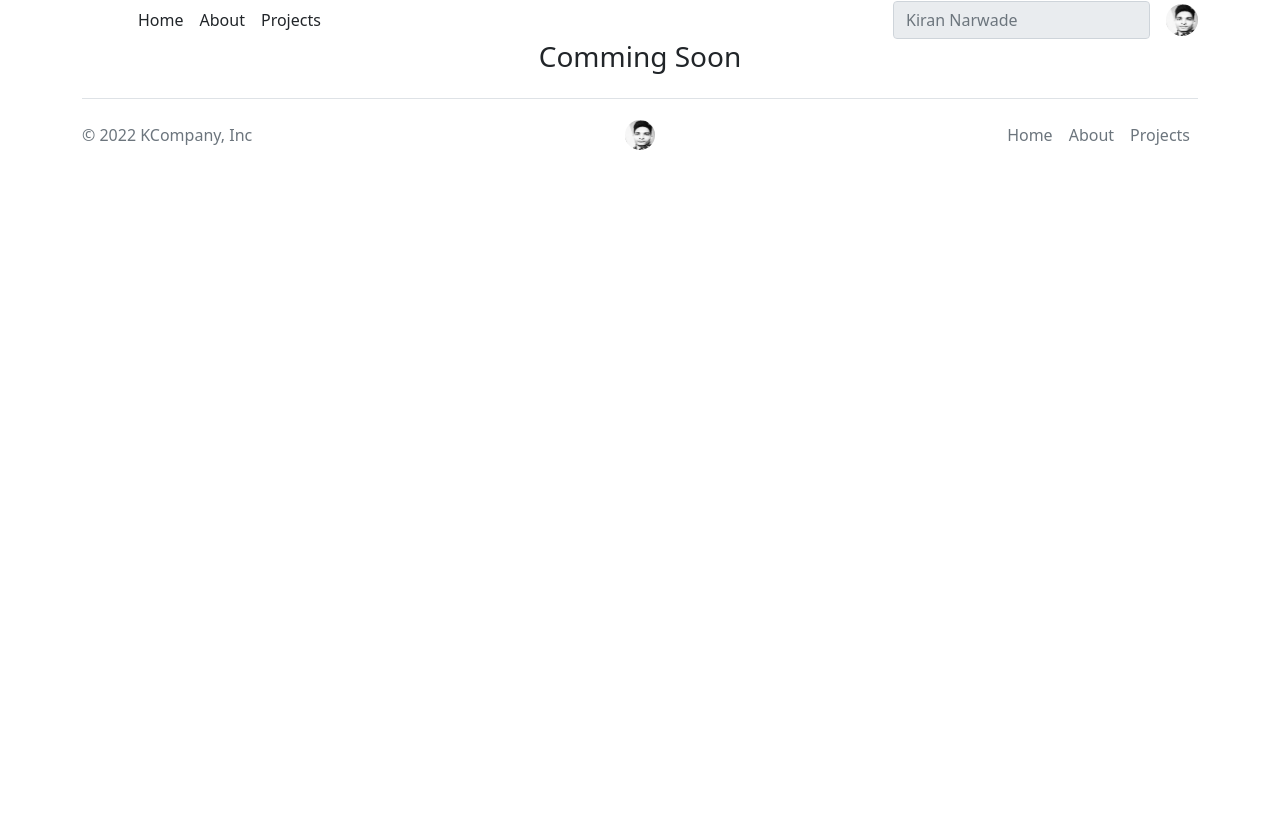
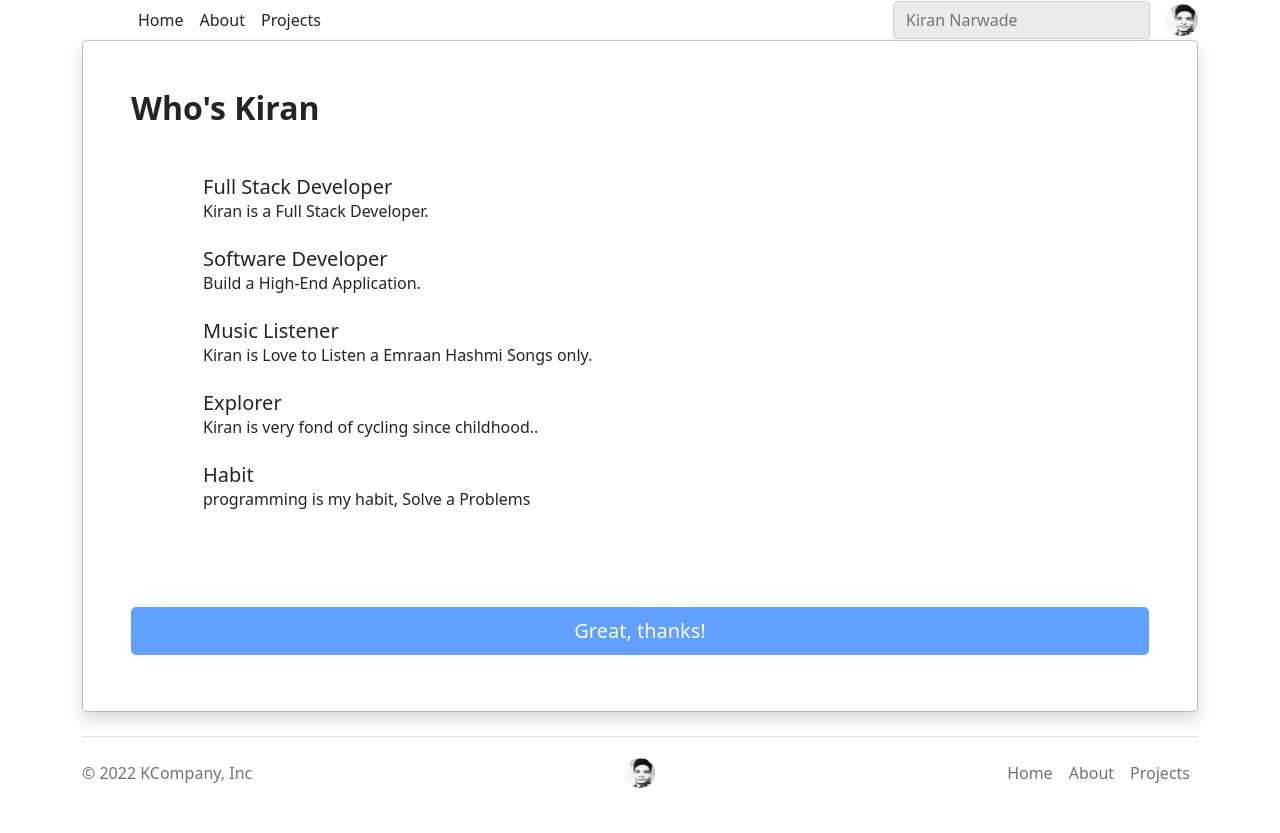
Before and after one commit to kirannarwade/flask_kk, a Flask app: page /about in a window 1280 px wide. Before the commit the page ends 150 px from the top, so only its background shows below. Run offline with Flask 2, Linux system fonts and the light colour scheme.

Commit message:
Update about.html

```diff
--- a/templates/about.html
+++ b/templates/about.html
@@ -4,6 +4,51 @@
 
 {% block body %}
 
-<h3 class="text-center">Comming Soon </h3>
+<div class="container">
+    <div class="modal-content rounded-6 shadow">
+        <div class="modal-body p-5">
+          <h2 class="fw-bold mb-0">Who's Kiran</h2>
+
+          <ul class="d-grid gap-4 my-5 list-unstyled">
+            <li class="d-flex gap-4">
+              <svg class="bi text-muted flex-shrink-0" width="48" height="48"><use xlink:href="#grid-fill"></use></svg>
+              <div>
+                <h5 class="mb-0">Full Stack Developer</h5>
+                Kiran is a Full Stack Developer.
+              </div>
+            </li>
+            <li class="d-flex gap-4">
+              <svg class="bi text-warning flex-shrink-0" width="48" height="48"><use xlink:href="#bookmark-star"></use></svg>
+              <div>
+                <h5 class="mb-0">Software Developer</h5>
+                Build a High-End Application.
+              </div>
+            </li>
+            <li class="d-flex gap-4">
+              <svg class="bi text-primary flex-shrink-0" width="48" height="48"><use xlink:href="#film"></use></svg>
+              <div>
+                <h5 class="mb-0">Music Listener</h5>
+                Kiran is Love to Listen a Emraan Hashmi Songs only.
+              </div>
+            </li>
+            <li class="d-flex gap-4">
+              <svg class="bi text-primary flex-shrink-0" width="48" height="48"><use xlink:href="#film"></use></svg>
+              <div>
+                <h5 class="mb-0">Explorer</h5>
+                Kiran is very fond of cycling since childhood..
+              </div>
+            </li>
+            <li class="d-flex gap-4">
+              <svg class="bi text-primary flex-shrink-0" width="48" height="48"><use xlink:href="#film"></use></svg>
+              <div>
+                <h5 class="mb-0">Habit</h5>
+                programming is my habit, Solve a Problems
+              </div>
+            </li>
+          </ul>
+          <button type="button" class="btn btn-lg btn-primary mt-5 w-100 disabled my-2" data-bs-dismiss="modal">Great, thanks!</button>
+        </div>
+      </div>
+</div>
 
 {% endblock body %}
```
